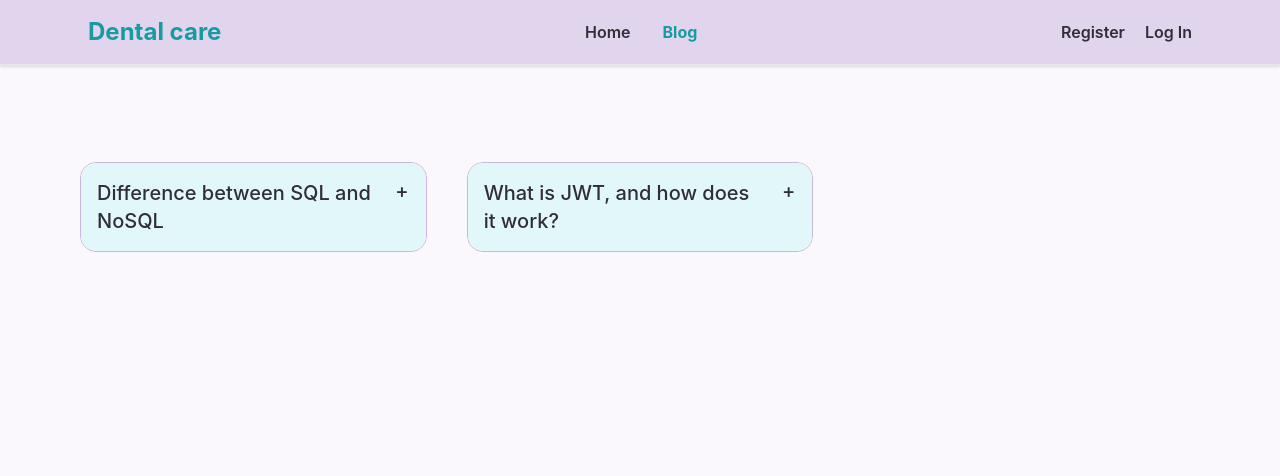
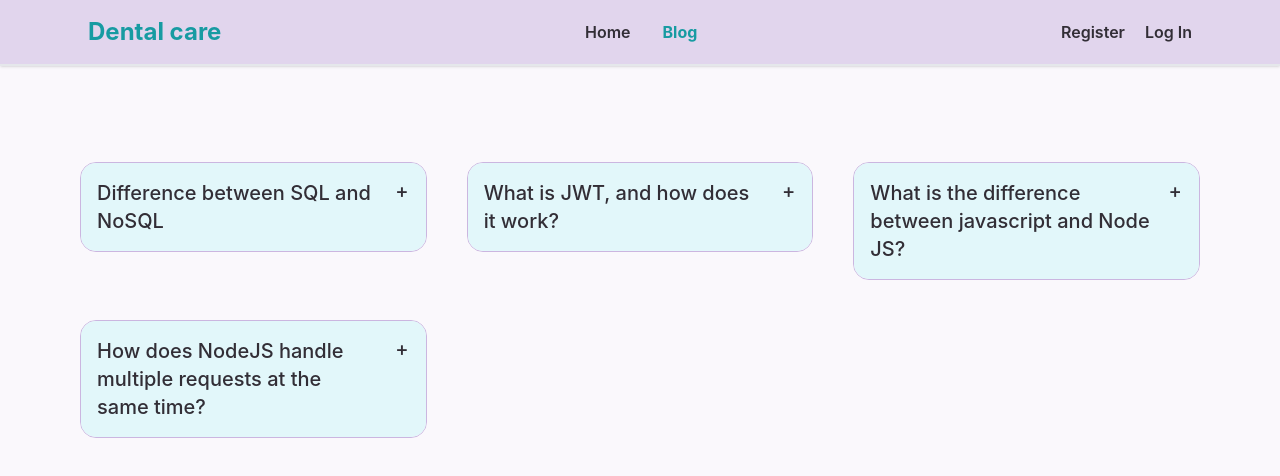
Before and after one commit to mdsuzayethossan/eleven-client, a React (Create React App) app: page /blog in a window 1280 px wide. Shown: the top 476 px of the page. Built offline with nearby package versions, Linux system fonts and the light colour scheme; no server answers.

Commit message:
blog question complete

```diff
--- a/src/pages/Blog.js
+++ b/src/pages/Blog.js
@@ -45,6 +45,64 @@ const Blog = () => {
           </div>
         </div>
       </div>
+      <div>
+        <div
+          tabIndex={0}
+          className="collapse collapse-plus border border-base-300 bg-base-100 rounded-box"
+        >
+          <div className="collapse-title bg-[#E2F7FA] text-xl font-medium">
+            What is the difference between javascript and Node JS?
+          </div>
+          <div className="collapse-content bg-primary text-primary-content group-focus:bg-secondary group-focus:text-secondary-content">
+            <p>
+              1. NodeJS : NodeJS is a cross-platform and opensource Javascript
+              runtime environment that allows the javascript to be run on the
+              server-side. Nodejs allows Javascript code to run outside the
+              browser. Nodejs comes with a lot of modules and mostly used in web
+              development. <br />
+              2. JavaScript : Javascript is a Scripting language. It is mostly
+              abbreviated as JS. It can be said that Javascript is the updated
+              version of the ECMA script. Javascript is a high-level programming
+              language that uses the concept of Oops but it is based on
+              prototype inheritance.
+            </p>
+          </div>
+        </div>
+      </div>
+      <div>
+        <div
+          tabIndex={0}
+          className="collapse collapse-plus border border-base-300 bg-base-100 rounded-box"
+        >
+          <div className="collapse-title bg-[#E2F7FA] text-xl font-medium">
+            How does NodeJS handle multiple requests at the same time?
+          </div>
+          <div className="collapse-content bg-primary text-primary-content group-focus:bg-secondary group-focus:text-secondary-content">
+            <p>
+              We know NodeJS application is single-threaded. Say, if processing
+              involves request A that takes 10 seconds, it does not mean that a
+              request which comes after this request needs to wait 10 seconds to
+              start processing because NodeJS event loops are only
+              single-threaded. The entire NodeJS architecture is not
+              single-threaded.
+              <br />{" "}
+              <span className="font-bold">
+                How NodeJS handle multiple client requests?
+              </span>
+              <br />
+              NodeJS receives multiple client requests and places them into
+              EventQueue. NodeJS is built with the concept of event-driven
+              architecture. NodeJS has its own EventLoop which is an infinite
+              loop that receives requests and processes them. EventLoop is the
+              listener for the EventQueue. If NodeJS can process the request
+              without I/O blocking then the event loop would itself process the
+              request and sends the response back to the client by itself. But,
+              it is possible to process multiple requests parallelly using the
+              NodeJS cluster module or worker_threads module.
+            </p>
+          </div>
+        </div>
+      </div>
     </div>
   );
 };
```
